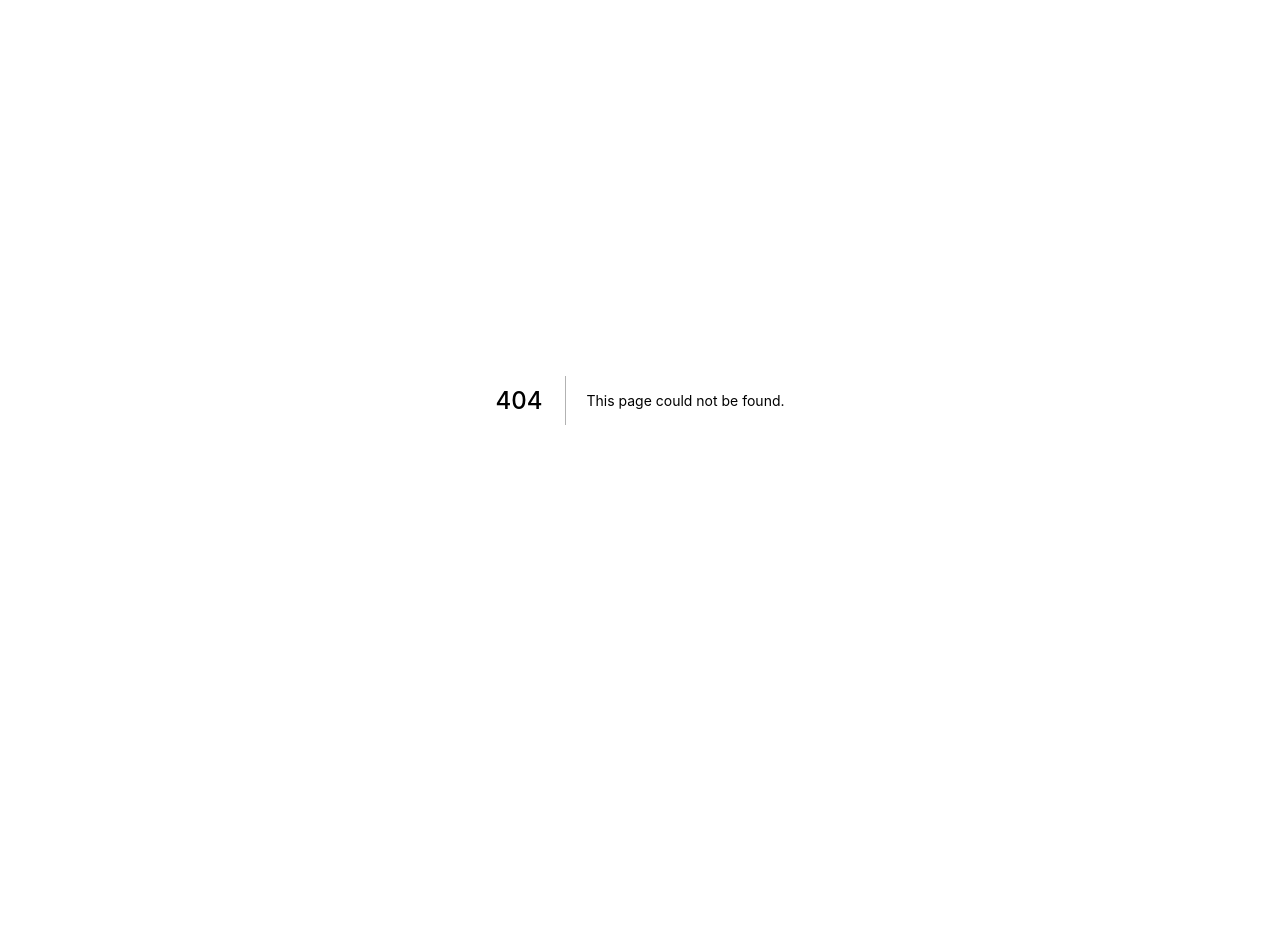
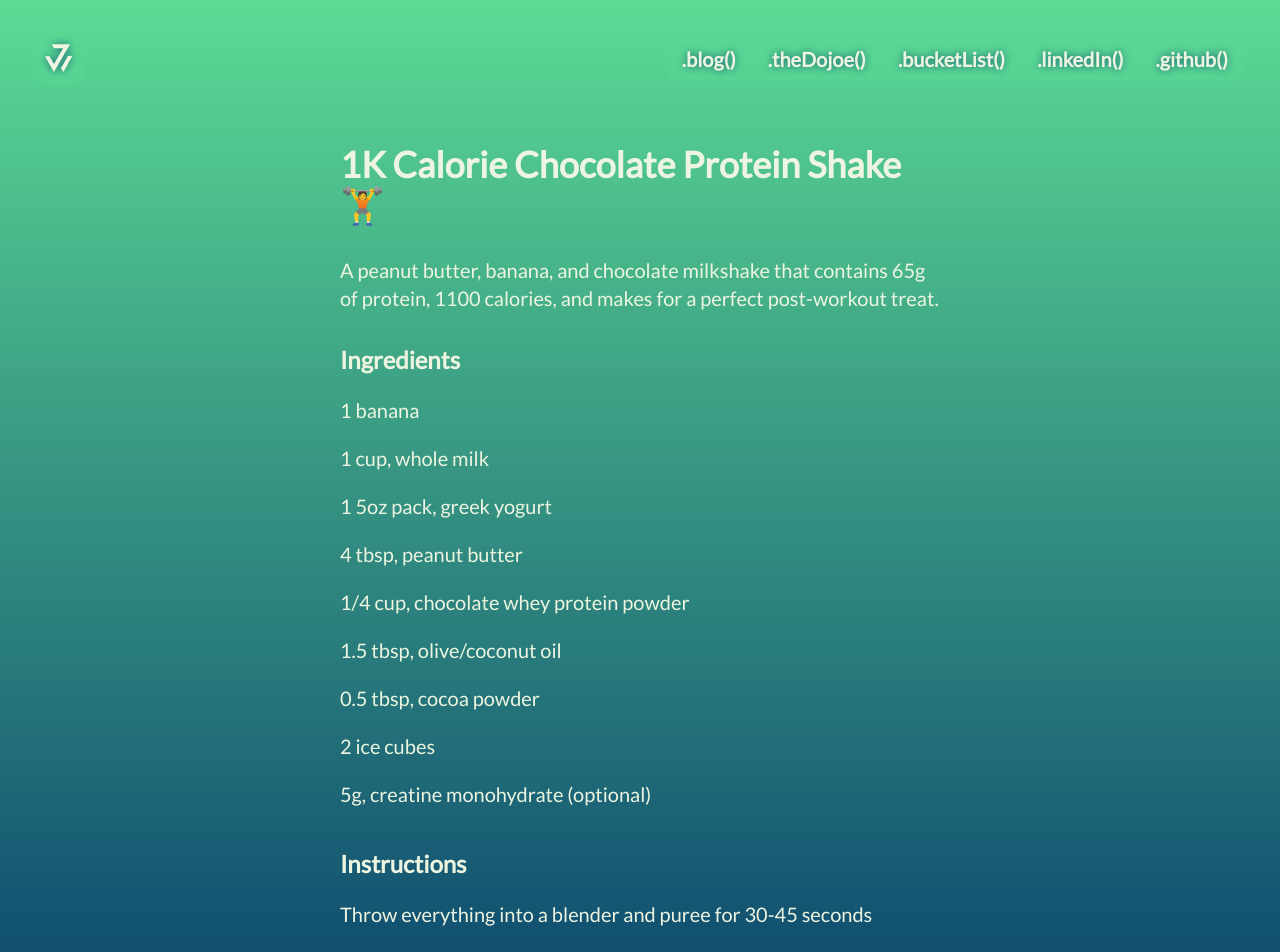
Before and after one commit to jwmke/personal-website, a Next.js app: page /blog/shake in a window 1280 px wide. Before the commit this address had no page. Shown: the top 952 px of the page. Before the commit the page ends 800 px from the top, so only its background shows below. Built offline with nearby package versions, Linux system fonts and the light colour scheme.

Commit message:
swol shake recipe

```diff
--- a/pages/blog/index.tsx
+++ b/pages/blog/index.tsx
@@ -36,6 +36,9 @@ const Blog: NextPage = () => {
               Recipes
             </div>
             <div className='text-xl mt-7'>
+              <Link href='/blog/shake' target="_blank" rel="noreferrer"><span className='hover:text-teal underline hover:cursor-pointer'>1K Calorie Protein Shake</span></Link>
+            </div>
+            <div className='text-xl mt-4'>
               <Link href='/blog/rice' target="_blank" rel="noreferrer"><span className='hover:text-teal underline hover:cursor-pointer'>Garlic Fried Rice</span></Link>
             </div>
             <div className='text-xl mt-4'>
--- /dev/null
+++ b/pages/blog/shake.tsx
@@ -0,0 +1,45 @@
+import type { NextPage } from 'next'
+import Head from 'next/head'
+
+import Navbar from '../../components/Navbar';
+
+const BlogPost: NextPage = () => {
+    return (
+
+      <div className='font-lato w-full flex bg-gradient-to-b from-teal to-navy select-none'>
+      <Head>
+          <title>Joe Weller</title>
+          <meta name="description" content="Preferred beverage of Zeus." />
+          <link rel="icon" href="/favicon/favicon.ico" />
+      </Head>
+      <Navbar/>
+      <main className="mx-auto lg:w-1/2 lg:mx-auto md:mx-24 w-full h-100 lg:text-center text-left">
+        <div className='mx-auto pt-36 mb-24'>
+        <div className='text-white text-left mx-5'>
+            <div className='text-4xl font-bold'>
+                1K Calorie Chocolate Protein Shake 🏋️
+            </div>
+            <div className='text-xl child:mt-5 mt-8'>
+              <p>A peanut butter, banana, and chocolate milkshake that contains 65g of protein, 1100 calories, and makes for a perfect post-workout treat.</p>
+              <p className='text-2xl font-bold pt-3'>Ingredients</p>
+              <p>1 banana</p>
+              <p>1 cup, whole milk</p>
+              <p>1 5oz pack, greek yogurt</p>
+              <p>4 tbsp, peanut butter</p>
+              <p>1/4 cup, chocolate whey protein powder</p>
+              <p>1.5 tbsp, olive/coconut oil</p>
+              <p>0.5 tbsp, cocoa powder</p>
+              <p>2 ice cubes</p>
+              <p>5g, creatine monohydrate (optional)</p>
+              <p className='pt-5 text-2xl font-bold'>Instructions</p>
+              <p>Throw everything into a blender and puree for 30-45 seconds</p>
+              <p>To avoid powder clumps at the bottom of the blender, add the milk before the powder ingredients</p>
+            </div>
+          </div>
+        </div>
+      </main>
+    </div>
+    )
+  };
+
+  export default BlogPost;
```
